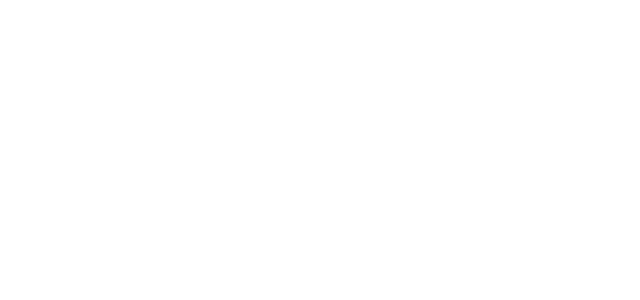
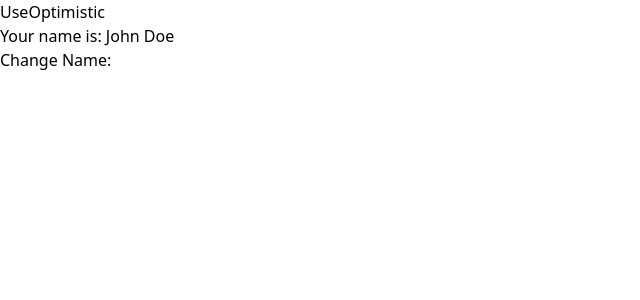
Before and after one commit to friedrith/boilerplate-parcel, a React (Vite) app: page /useOptimistic in a window 1280 px wide. Before the commit this address had no page. Shown: the top 300 px of the page, without its empty margins (0-640 px from the left). Built offline with nearby package versions, Linux system fonts and the light colour scheme.

Commit message:
feat: add hook useOptimistic

```diff
--- a/src/App.tsx
+++ b/src/App.tsx
@@ -7,6 +7,7 @@ import RefPage from './routes/RefPage'
 import UsePage from './routes/UsePage'
 import UseTransitionPage from './routes/UseTransitionPage'
 import UseActionStatePage from './routes/UseActionStatePage'
+import UseOptimisticPage from './routes/UseOptimisticPage/UseOptimisticPage'
 
 export default function App() {
   const { i18n } = useTranslation()
@@ -23,6 +24,7 @@ export default function App() {
       <Route path="/use" element={<UsePage />} />
       <Route path="/useTransition" element={<UseTransitionPage />} />
       <Route path="/useActionState" element={<UseActionStatePage />} />
+      <Route path="/useOptimistic" element={<UseOptimisticPage />} />
     </Routes>
   )
 }
--- /dev/null
+++ b/src/routes/UseOptimisticPage/UseOptimisticPage.tsx
@@ -0,0 +1,47 @@
+import { useState, useOptimistic } from 'react'
+
+interface UseOptimisticProps {
+  currentName: string
+  onUpdateName: (name: string) => void
+}
+
+const updateName = async (name: string) => {
+  await new Promise(resolve => setTimeout(resolve, 1000))
+  return name
+}
+
+function UseOptimistic({ currentName, onUpdateName }: UseOptimisticProps) {
+  const [optimisticName, setOptimisticName] = useOptimistic(currentName)
+
+  const submitAction = async formData => {
+    const newName = formData.get('name')
+    setOptimisticName(newName)
+    const updatedName = await updateName(newName)
+    onUpdateName(updatedName)
+  }
+
+  return (
+    <form action={submitAction}>
+      <p>Your name is: {optimisticName}</p>
+      <p>
+        <label>Change Name:</label>
+        <input
+          type="text"
+          name="name"
+          disabled={currentName !== optimisticName}
+        />
+      </p>
+    </form>
+  )
+}
+
+export default function UseOptimisticPage() {
+  const [name, setName] = useState('John Doe')
+
+  return (
+    <div>
+      <h1>UseOptimistic</h1>
+      <UseOptimistic currentName={name} onUpdateName={setName} />
+    </div>
+  )
+}
```
Also changed, not shown: package.json (+4 -4 lines), src/routes/UseOptimisticPage/index.ts (added).
